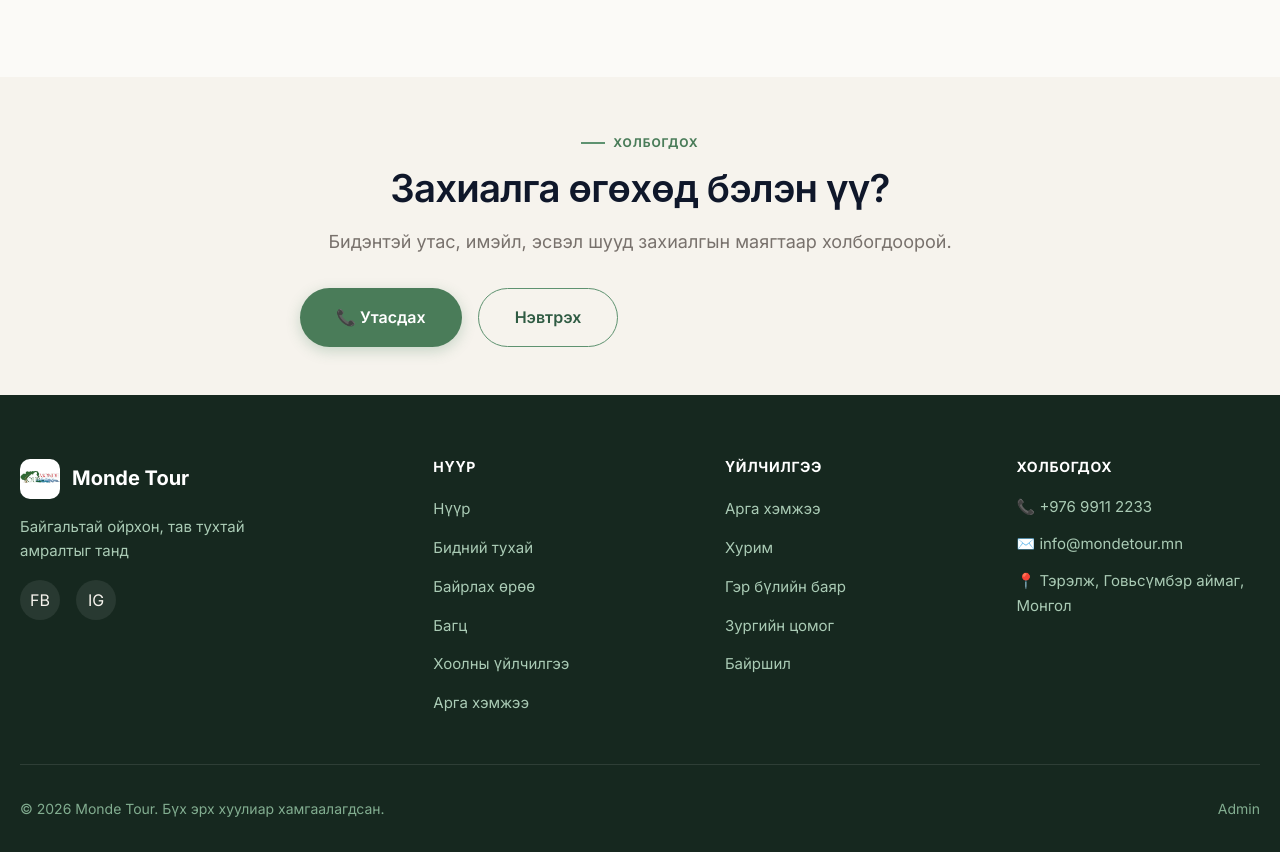
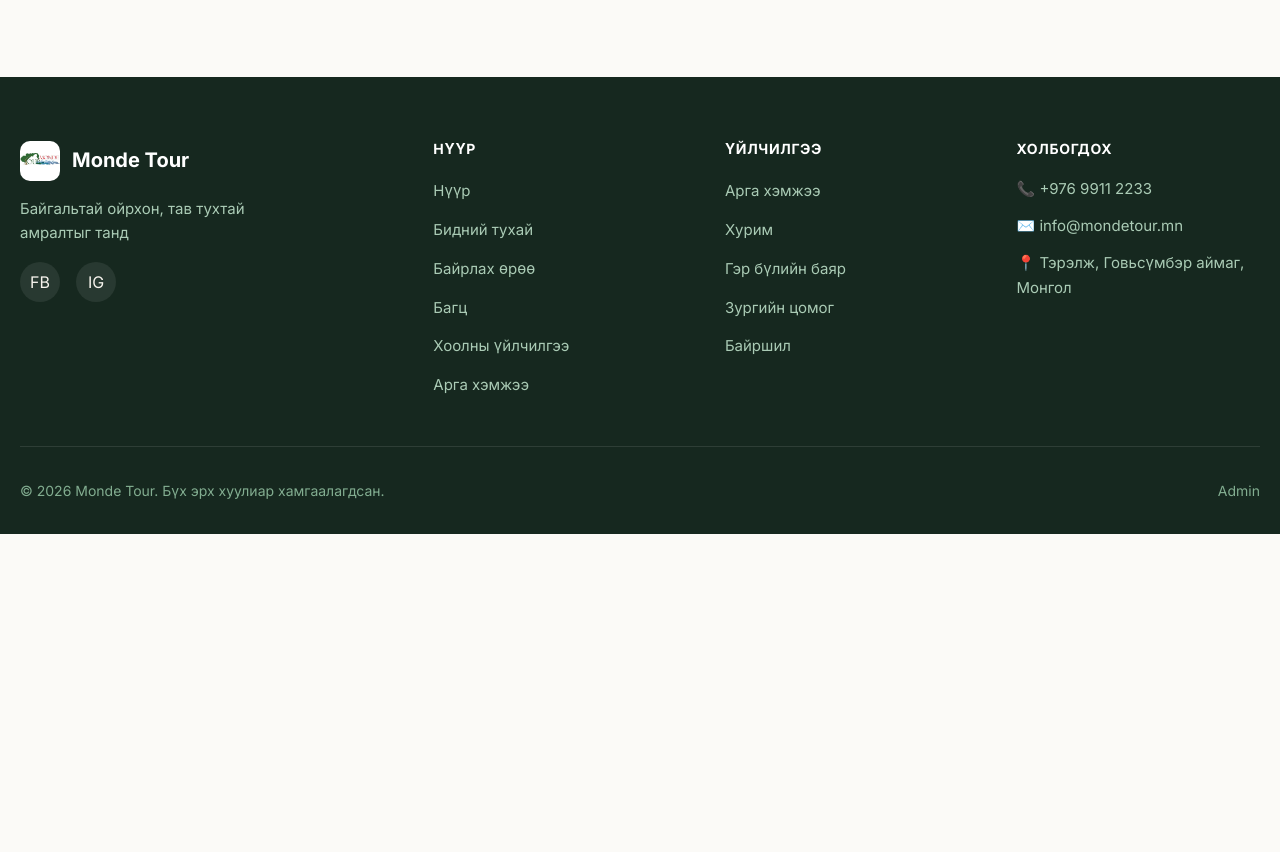
Before and after one commit to gunjargal123/monde-tour-resort, a website: page index.html in a window 1280 px wide. Shown: the part 6323-7175 px from the top of the page. After the commit the page ends 6857 px from the top, so only its background shows below. Drawn offline with Linux system fonts and the light colour scheme.

Commit message:
Remove contact CTA section from home page

```diff
--- a/index.html
+++ b/index.html
@@ -201,18 +201,6 @@
       </div>
     </section>
 
-    <!-- Contact CTA -->
-    <section class="section section-sm" style="background:var(--beige-100)">
-      <div class="container text-center" style="max-width:720px">
-        <span class="section-label" style="justify-content:center">Холбогдох</span>
-        <h2 class="section-title">Захиалга өгөхөд бэлэн үү?</h2>
-        <p class="section-desc">Бидэнтэй утас, имэйл, эсвэл шууд захиалгын маягтаар холбогдоорой.</p>
-        <div class="flex gap-4 justify-center mt-8" style="flex-wrap:wrap">
-          <a href="tel:+97699112233" class="btn btn-primary btn-lg">📞 Утасдах</a>
-          <button class="btn btn-outline btn-lg" onclick="openAuthModal('login')" data-i18n="login">Нэвтрэх</button>
-        </div>
-      </div>
-    </section>
   </main>
 
   <div id="footer-placeholder"></div>
```
